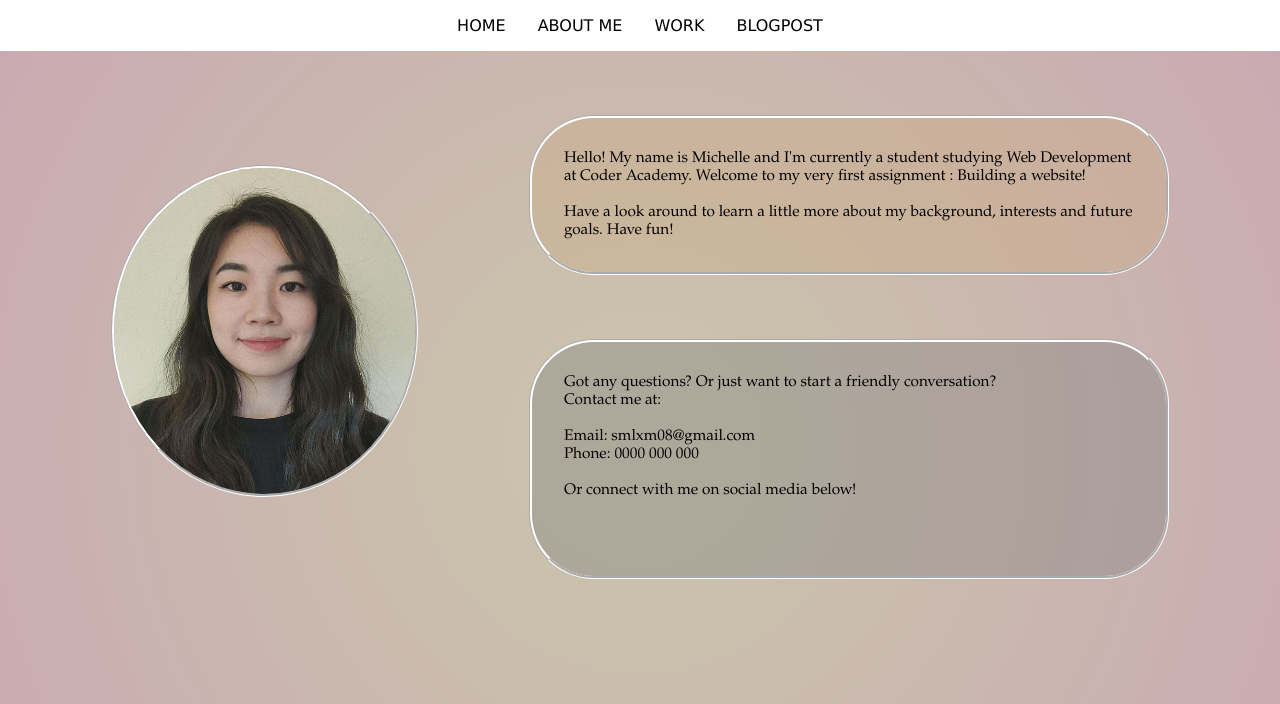
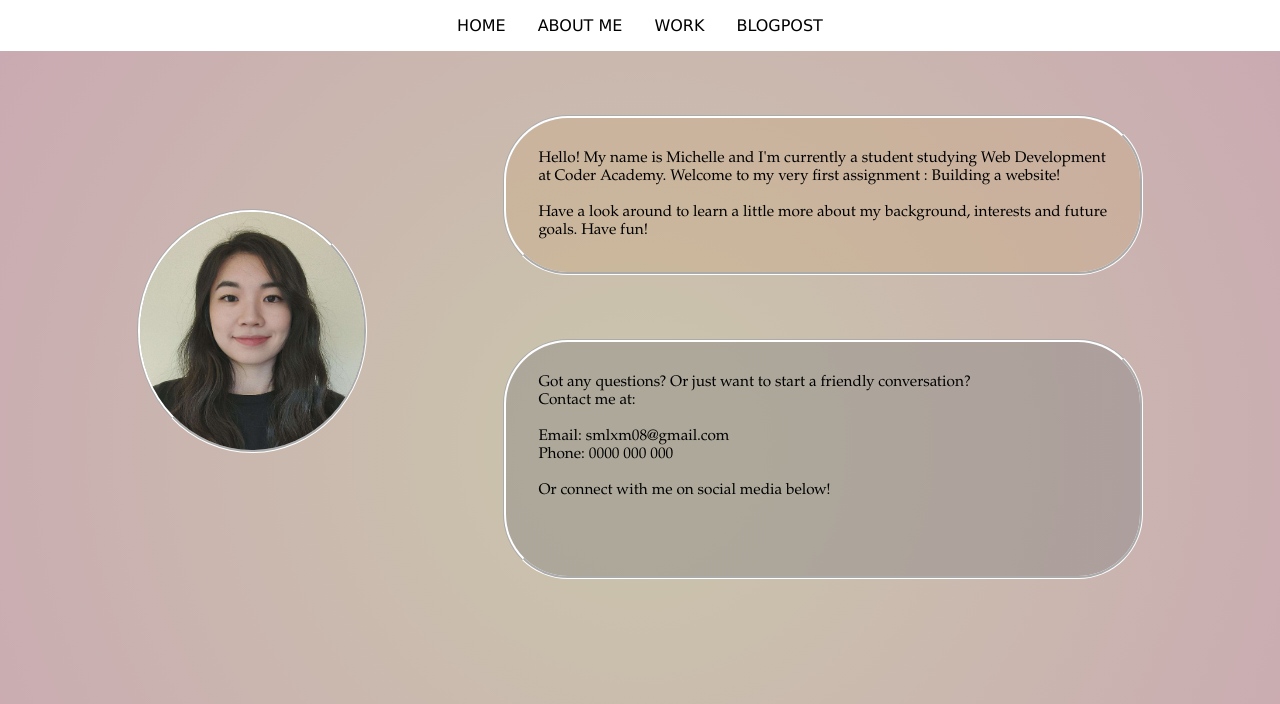
Before and after one commit to mcelle888/MichelleLiang_T1A2, a plain HTML site: page src/index.html in a window 1280 px wide. Shown: the top 704 px of the page. Drawn offline with Linux system fonts and the light colour scheme.

Commit message:
websitedone

```diff
--- a/src/index.css
+++ b/src/index.css
@@ -161,8 +161,8 @@ figure {
 
 
     #pfp {
-        width: 24vw;
-        height: 26vw;
+        width:18vw;
+        height: 19vw;
     }
 
     .container1, .container2 {
```
